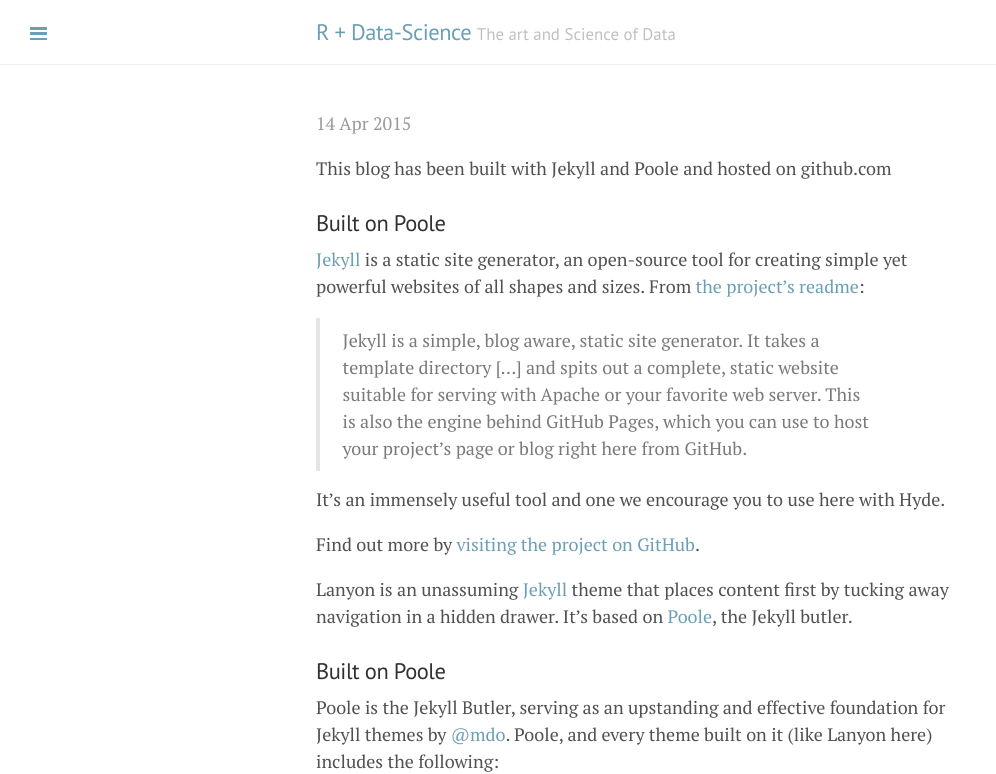
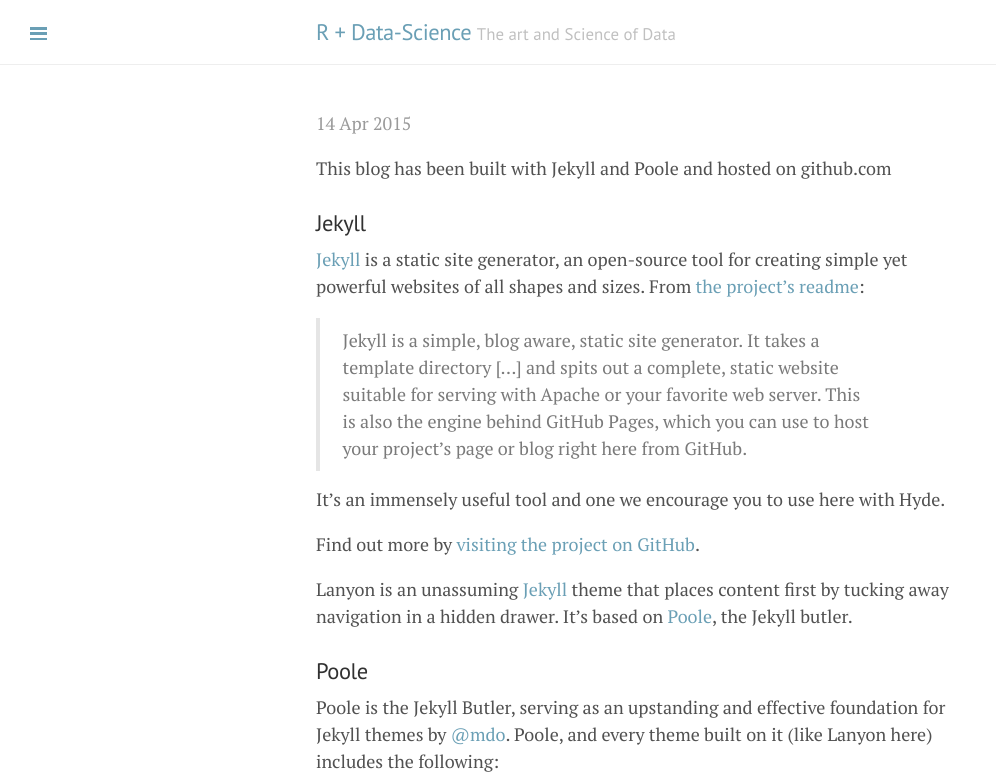
Before and after one commit to courserans/courserans.github.io, a Jekyll site: the page built from index.html, in a window 1280 px wide. Shown: the top 774 px of the page, without its empty margins (0-996 px from the left). Built offline with Jekyll 4.4.1, drawn with Linux system fonts in a browser that asks for light colours; Markdown is read by kramdown in place of the engine named in the settings; the list of posts is cut into pages by our own code.

Commit message:
Fixed Typos

```diff
--- a/_posts/2014-01-02-Built with Jekyll.md
+++ b/_posts/2014-01-02-Built with Jekyll.md
@@ -5,7 +5,7 @@ title: Behind the scene : Built with Jekyll, Poole, Gihub
 
 This blog has been built with Jekyll and Poole and hosted on github.com
 
-### Built on Poole
+### Jekyll
 
 [Jekyll](http://jekyllrb.com) is a static site generator, an open-source tool for creating simple yet powerful websites of all shapes and sizes. From [the project's readme](https://github.com/mojombo/jekyll/blob/master/README.markdown):
 
@@ -17,7 +17,7 @@ Find out more by [visiting the project on GitHub](https://github.com/mojombo/jek
 
 Lanyon is an unassuming [Jekyll](http://jekyllrb.com) theme that places content first by tucking away navigation in a hidden drawer. It's based on [Poole](http://getpoole.com), the Jekyll butler.
 
-### Built on Poole
+### Poole
 
 Poole is the Jekyll Butler, serving as an upstanding and effective foundation for Jekyll themes by [@mdo](https://twitter.com/mdo). Poole, and every theme built on it (like Lanyon here) includes the following:
 
```
